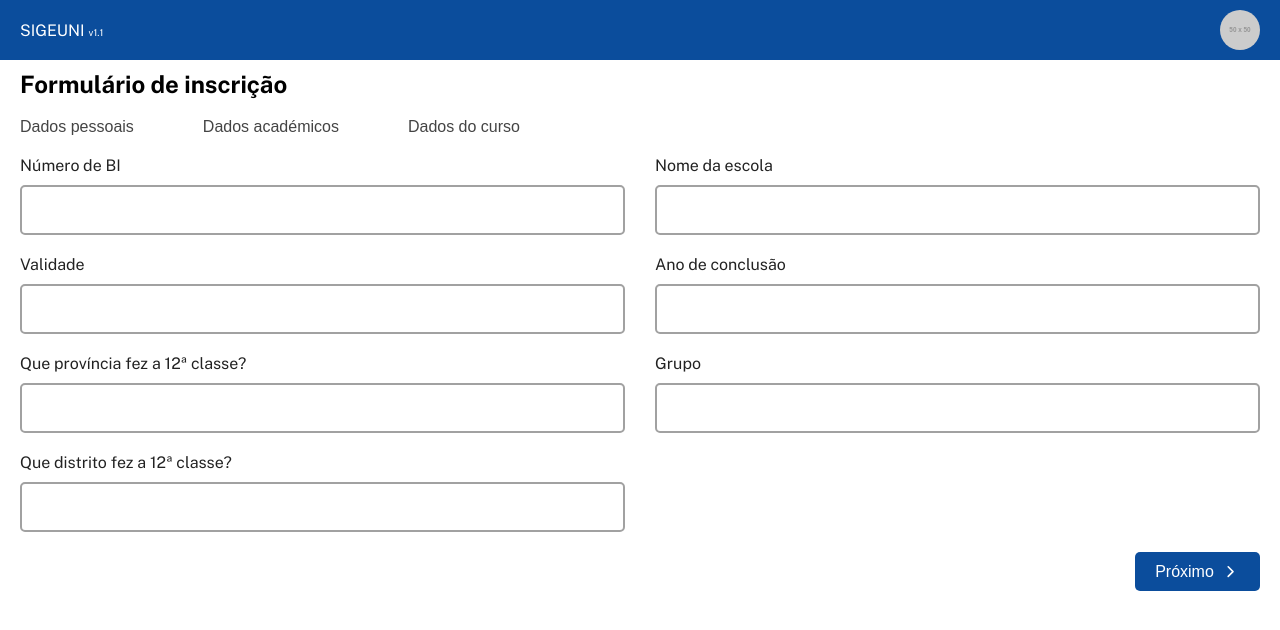
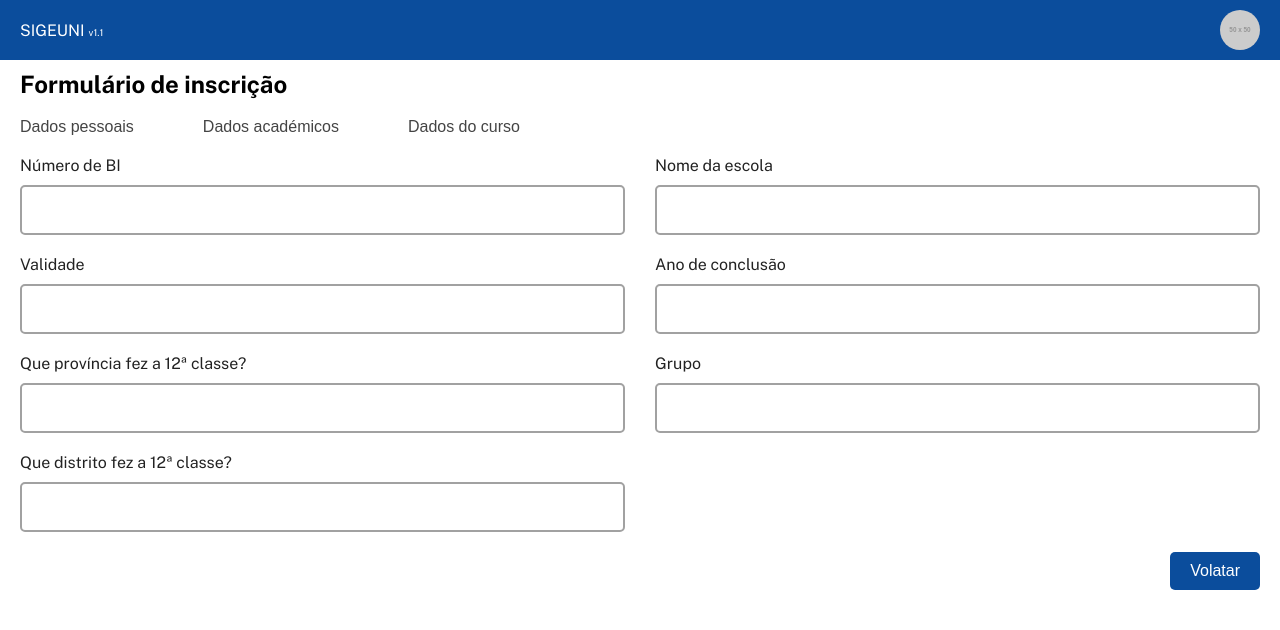
Before and after one commit to heliocarlitos/sigeuni, a React (Vite) app: page /inscricao_2 in a window 1280 px wide. Shown: the top 630 px of the page. Built offline with nearby package versions, Linux system fonts and the light colour scheme.

Commit message:
Mudei o link da página de inscrição

```diff
--- a/src/pages/inscricao/Inscricao_1.jsx
+++ b/src/pages/inscricao/Inscricao_1.jsx
@@ -1,8 +1,14 @@
+import { useNavigate } from "react-router-dom";
 import Input from "../../components/unicos/input/Input";
 import "./Inscricao.css";
-import { FiChevronRight } from "react-icons/fi";
 
 function Inscricao_1() {
+    const navigate = useNavigate();
+
+    const redirecionar = () => {
+        navigate("/inscricao_2");
+    };
+
     return (
         <>
             <section className="inscricao">
@@ -92,12 +98,8 @@ function Inscricao_1() {
                 </div>
 
                 <div className="Btn">
-                    <button>
+                    <button onClick={redirecionar}>
                         Próximo
-                        <div className="icon">
-                            <FiChevronRight />
-                        </div>
-
                     </button>
                 </div>
 
--- a/src/pages/inscricao/Inscricao_2.jsx
+++ b/src/pages/inscricao/Inscricao_2.jsx
@@ -1,8 +1,14 @@
+import { useNavigate } from "react-router-dom";
 import Input from "../../components/unicos/input/Input";
 import "./Inscricao.css";
 import { FiChevronRight } from "react-icons/fi";
 
 function Inscricao_2() {
+    const navigate = useNavigate();
+
+    const redirecionar = () => {
+        navigate("/inscricao_1");
+    };
     return (
         <>
             <section className="inscricao">
@@ -79,12 +85,8 @@ function Inscricao_2() {
                 </div>
 
                 <div className="Btn">
-                    <button>
-                        Próximo
-                        <div className="icon">
-                            <FiChevronRight />
-                        </div>
-
+                    <button onClick={redirecionar}>
+                        Volatar
                     </button>
                 </div>
 
```
Also changed, not shown: 1 other file (tests, documents, lock files or other folders).
